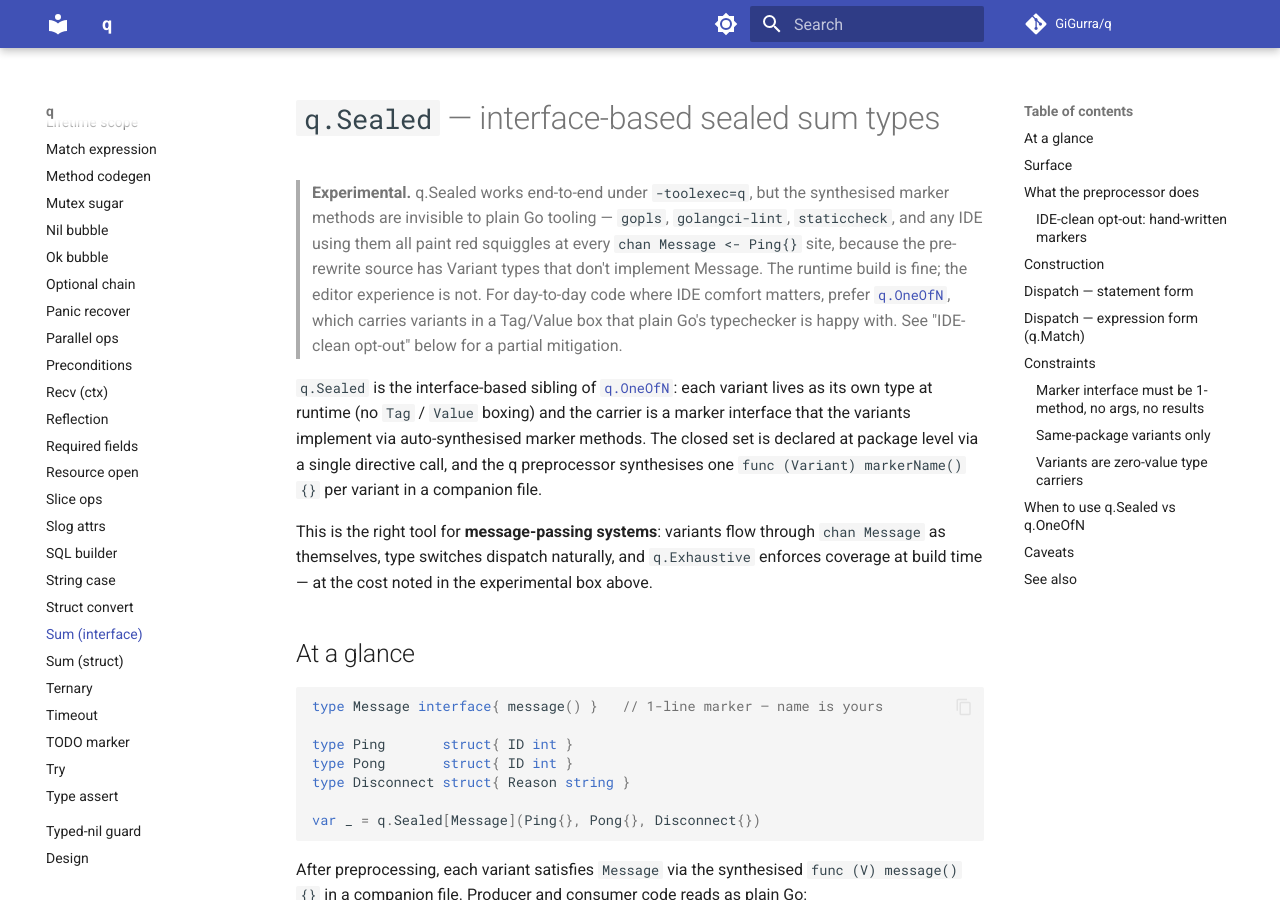
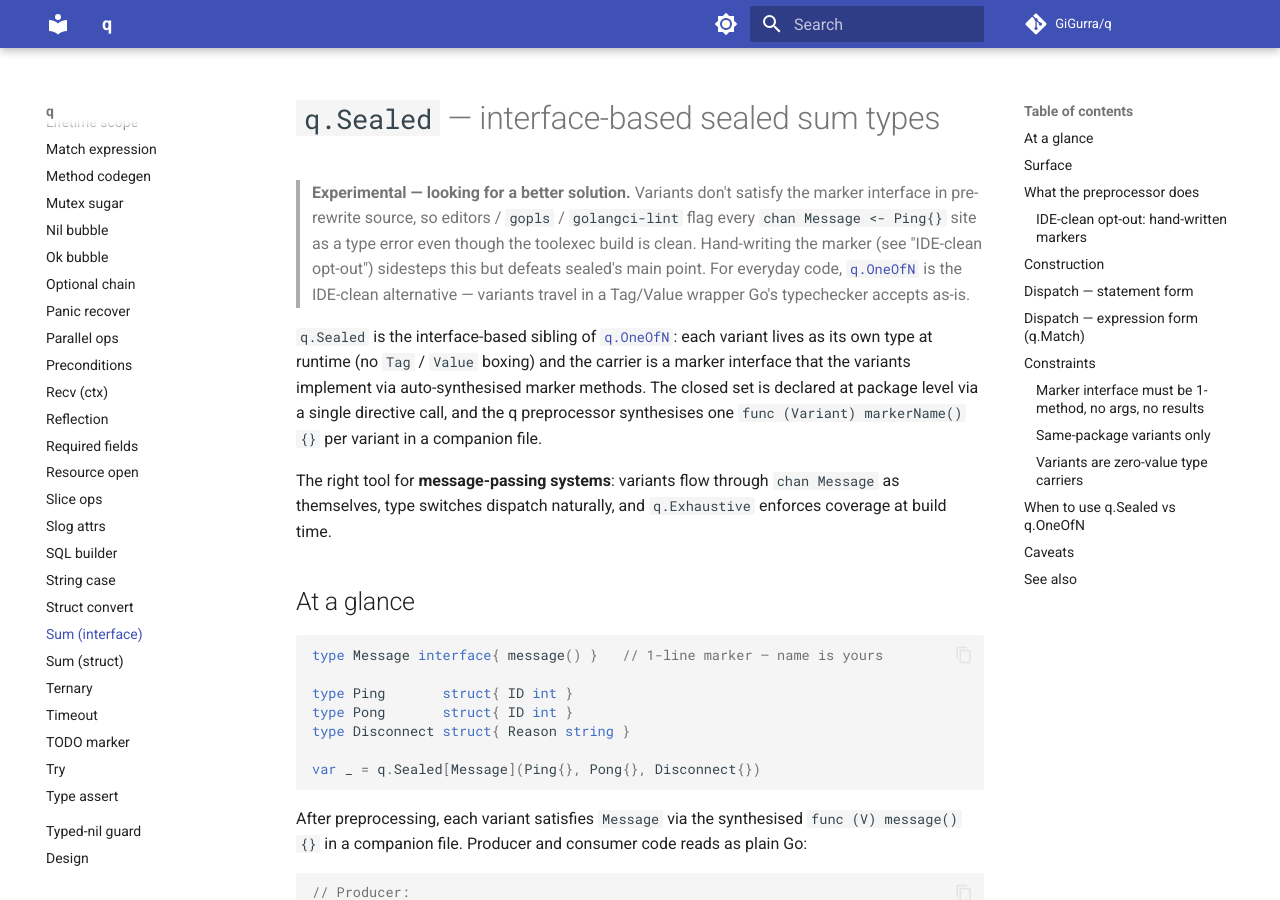
Before and after one commit to GiGurra/q, an MkDocs documentation site: the page built from docs/api/sealed.md, in a window 1280 px wide and 900 px high. Built offline with MkDocs 1.6.1 and Material for MkDocs 9.7.7, drawn with Linux system fonts in a browser that asks for light colours; comment, search, counter and statistics services are not loaded; some of the changed text lies outside the part shown.

````diff
--- a/docs/api/sealed.md
+++ b/docs/api/sealed.md
@@ -1,15 +1,6 @@
 # `q.Sealed` — interface-based sealed sum types
 
-> **Experimental.** q.Sealed works end-to-end under `-toolexec=q`,
-> but the synthesised marker methods are invisible to plain Go
-> tooling — `gopls`, `golangci-lint`, `staticcheck`, and any IDE
-> using them all paint red squiggles at every `chan Message <-
-> Ping{}` site, because the pre-rewrite source has Variant types
-> that don't implement Message. The runtime build is fine; the
-> editor experience is not. For day-to-day code where IDE comfort
-> matters, prefer [`q.OneOfN`](oneof.md), which carries variants
-> in a Tag/Value box that plain Go's typechecker is happy with.
-> See "IDE-clean opt-out" below for a partial mitigation.
+> **Experimental — looking for a better solution.** Variants don't satisfy the marker interface in pre-rewrite source, so editors / `gopls` / `golangci-lint` flag every `chan Message <- Ping{}` site as a type error even though the toolexec build is clean. Hand-writing the marker (see "IDE-clean opt-out") sidesteps this but defeats sealed's main point. For everyday code, [`q.OneOfN`](oneof.md) is the IDE-clean alternative — variants travel in a Tag/Value wrapper Go's typechecker accepts as-is.
 
 `q.Sealed` is the interface-based sibling of [`q.OneOfN`](oneof.md):
 each variant lives as its own type at runtime (no `Tag` / `Value`
@@ -19,10 +10,9 @@ declared at package level via a single directive call, and the q
 preprocessor synthesises one `func (Variant) markerName() {}` per
 variant in a companion file.
 
-This is the right tool for **message-passing systems**: variants flow
+The right tool for **message-passing systems**: variants flow
 through `chan Message` as themselves, type switches dispatch
-naturally, and `q.Exhaustive` enforces coverage at build time — at
-the cost noted in the experimental box above.
+naturally, and `q.Exhaustive` enforces coverage at build time.
 
 ## At a glance
 
@@ -104,10 +94,7 @@ After step 3, each variant satisfies `I` — the type system enforces
 
 ### IDE-clean opt-out: hand-written markers
 
-The synthesis pass skips any variant that already declares a method
-matching the marker (same name, no params, no results). So you can
-hand-write the marker yourself to keep the pre-rewrite source clean
-in editors / `golangci-lint`:
+Variants that declare the marker themselves skip synthesis, so the pre-rewrite source is plain valid Go:
 
 ```go
 type Ping struct{ ID int }
@@ -116,10 +103,7 @@ func (Ping) message() {}                    // hand-written; gopls sees it
 var _ = q.Sealed[Message](Ping{}, /* … */)  // synthesis skipped for Ping
 ```
 
-This trades the boilerplate-elimination win for the IDE-clean win.
-If both matter, `q.OneOfN` carries variants in a Tag/Value wrapper
-that has neither problem — at the cost of an extra `q.AsOneOf` /
-`.Value` hop at producer / consumer sites.
+Trades the boilerplate-elimination win for an IDE-clean source.
 
 ## Construction
 
````
Also changed, not shown: docs/api/reflection.md (+0 -4 lines), docs/api/string_case.md (+13 -19 lines), docs/planning/TODO.md (+2 -1 lines), 2 other files.
